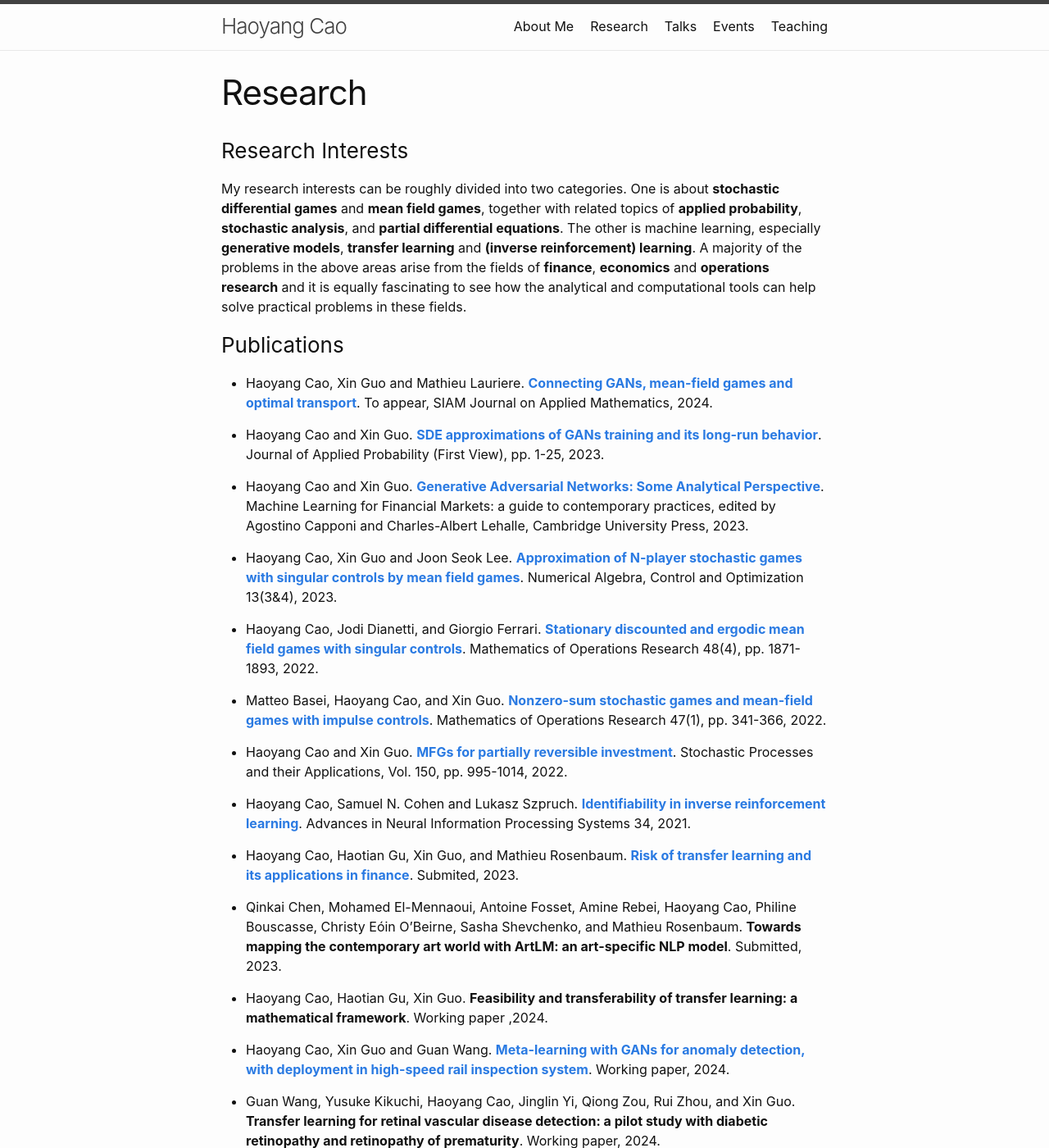
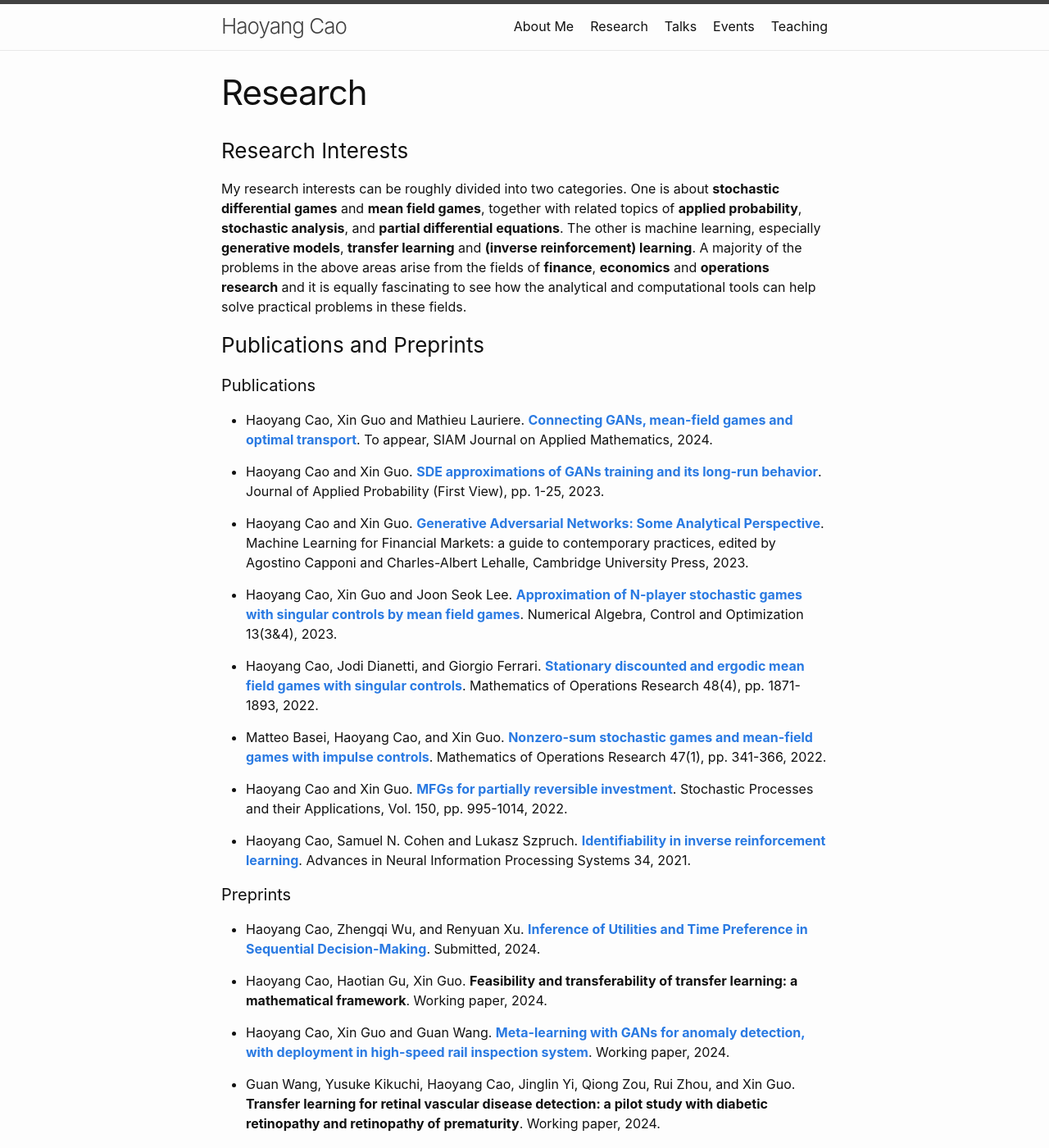
Before and after one commit to Haoyang-Cao/Haoyang-Cao.github.io, a Jekyll site: the page built from docs/j01_research.markdown, in a window 1280 px wide and 1400 px high. Shown: the whole window at 82% size. Built offline with Jekyll 4.4.1, drawn with Linux system fonts in a browser that asks for light colours.

Commit message:
Update j01_research.markdown

```diff
--- a/docs/j01_research.markdown
+++ b/docs/j01_research.markdown
@@ -7,7 +7,9 @@ permalink: /research/
 
 My research interests can be roughly divided into two categories. One is about **stochastic differential games** and **mean field games**, together with related topics of **applied probability**, **stochastic analysis**, and **partial differential equations**. The other is machine learning, especially **generative models**, **transfer learning** and **(inverse reinforcement) learning**. A majority of the problems in the above areas arise from the fields of **finance**, **economics** and **operations research** and it is equally fascinating to see how the analytical and computational tools can help solve practical problems in these fields.
 
-### Publications
+### Publications and Preprints
+
+#### Publications
 
 - Haoyang Cao, Xin Guo and Mathieu Lauriere. **[Connecting GANs, mean-field games and optimal transport](https://arxiv.org/abs/2002.04112)**. To appear, SIAM Journal on Applied Mathematics, 2024.
 
@@ -25,12 +27,16 @@ My research interests can be roughly divided into two categories. One is about *
 
 - Haoyang Cao, Samuel N. Cohen and Lukasz Szpruch. **[Identifiability in inverse reinforcement learning](https://proceedings.neurips.cc/paper/2021/hash/671f0311e2754fcdd37f70a8550379bc-Abstract.html)**. Advances in Neural Information Processing Systems 34, 2021.
 
-- Haoyang Cao, Haotian Gu, Xin Guo, and Mathieu Rosenbaum. **[Risk of transfer learning and its applications in finance](https://papers.ssrn.com/sol3/papers.cfm?abstract_id=4624427)**. Submited, 2023.
+#### Preprints
 
-- Qinkai Chen, Mohamed El-Mennaoui, Antoine Fosset, Amine Rebei, Haoyang Cao, Philine Bouscasse, Christy Eóin O'Beirne, Sasha Shevchenko, and Mathieu Rosenbaum. **Towards mapping the contemporary art world with ArtLM: an art-specific NLP model**. Submitted, 2023.
+- Haoyang Cao, Zhengqi Wu, and Renyuan Xu. **[Inference of Utilities and Time Preference in Sequential Decision-Making](https://papers.ssrn.com/sol3/papers.cfm?abstract_id=4840776)**. Submitted, 2024.
 
-- Haoyang Cao, Haotian Gu, Xin Guo. **Feasibility and transferability of transfer learning: a mathematical framework**. Working paper ,2024.
+- Haoyang Cao, Haotian Gu, Xin Guo. **Feasibility and transferability of transfer learning: a mathematical framework**. Working paper, 2024.
 
 - Haoyang Cao, Xin Guo and Guan Wang. **[Meta-learning with GANs for anomaly detection, with deployment in high-speed rail inspection system](https://arxiv.org/pdf/2202.05795)**. Working paper, 2024.
 
 - Guan Wang, Yusuke Kikuchi, Haoyang Cao, Jinglin Yi, Qiong Zou, Rui Zhou, and Xin Guo. **Transfer learning for retinal vascular disease detection: a pilot study with diabetic retinopathy and retinopathy of prematurity**. Working paper, 2024.
+
+- Haoyang Cao, Haotian Gu, Xin Guo, and Mathieu Rosenbaum. **[Risk of transfer learning and its applications in finance](https://papers.ssrn.com/sol3/papers.cfm?abstract_id=4624427)**. Submited, 2023.
+
+- Qinkai Chen, Mohamed El-Mennaoui, Antoine Fosset, Amine Rebei, Haoyang Cao, Philine Bouscasse, Christy Eóin O'Beirne, Sasha Shevchenko, and Mathieu Rosenbaum. **Towards mapping the contemporary art world with ArtLM: an art-specific NLP model**. Submitted, 2023.
```
